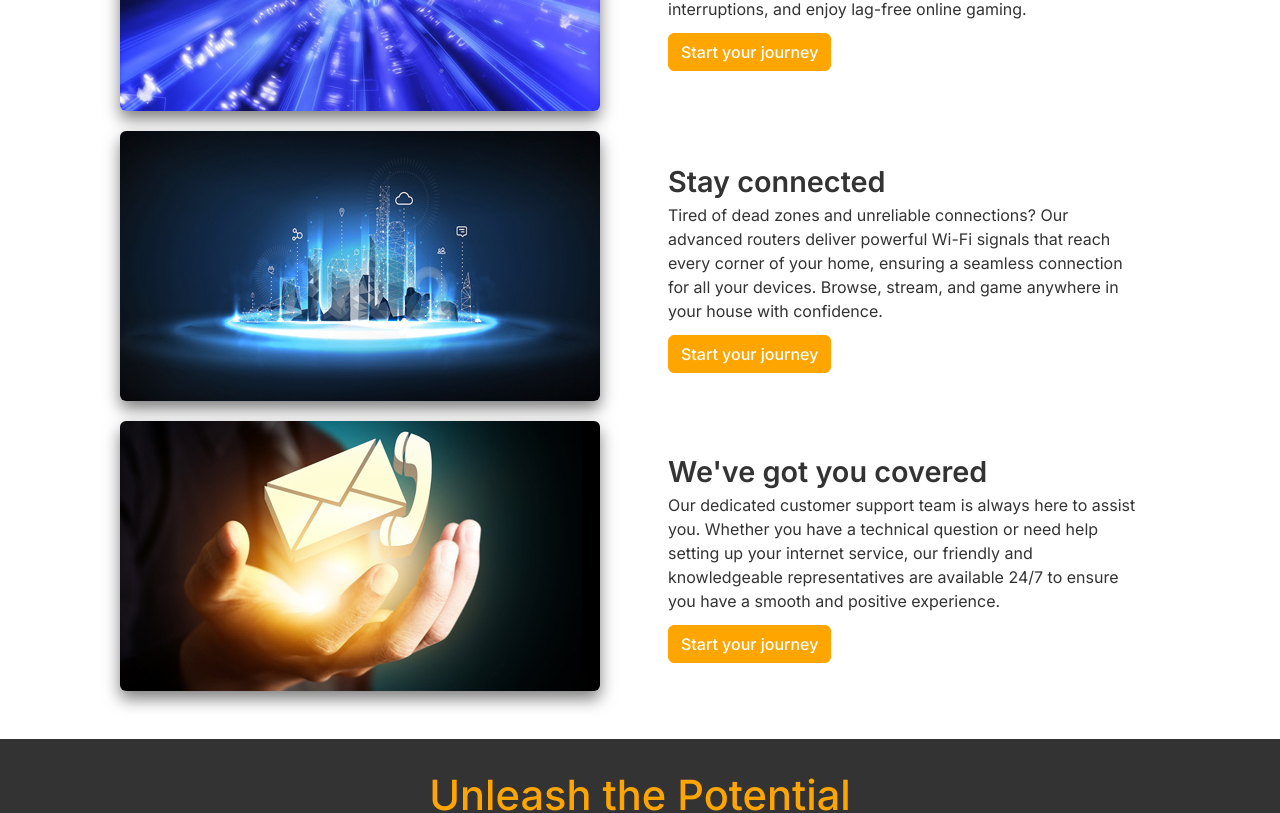
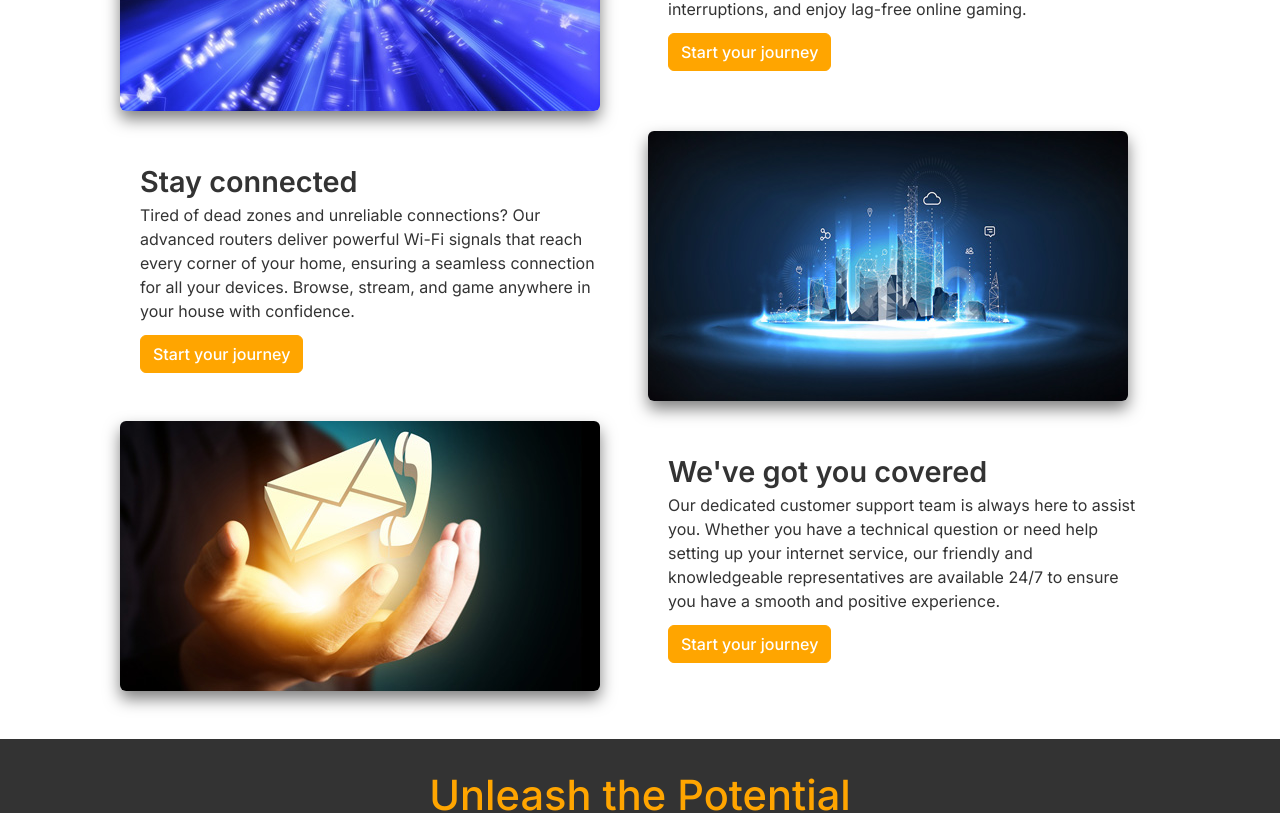
Before and after one commit to krisbelangernelson/internet-provider-ui-nextjs, a Next.js app: page / in a window 1280 px wide. Shown: the part 1320-2133 px from the top of the page. Built offline with nearby package versions, Linux system fonts and the light colour scheme.

Commit message:
fix: feat item order (#13)

```diff
--- a/src/components/pages/Home/FeaturesItem.tsx
+++ b/src/components/pages/Home/FeaturesItem.tsx
@@ -18,7 +18,7 @@ export default function FeaturesItem(props: FeaturesItemProps) {
 
   return (
     <div className="grid grid-cols-1 lg:grid-cols-2 items-center md:gap-4">
-      <div className={`sm:w-[32rem] lg:order-${imageOrder}`}>
+      <div className={`sm:w-[32rem] md:order-${imageOrder}`}>
         <Image
           loading="lazy"
           src={imgSrc}
@@ -26,7 +26,7 @@ export default function FeaturesItem(props: FeaturesItemProps) {
           alt="Feature image"
         />
       </div>
-      <div className={`sm:w-[32rem] text-start p-3 lg:p-5 lg:order-${textOrder}`}>
+      <div className={`sm:w-[32rem] text-start p-3 lg:p-5 md:order-${textOrder}`}>
         <h2>{heading}</h2>
         <p>{subHeading}</p>
         <button
```
Also changed, not shown: 1 other file (tests, documents, lock files or other folders).
